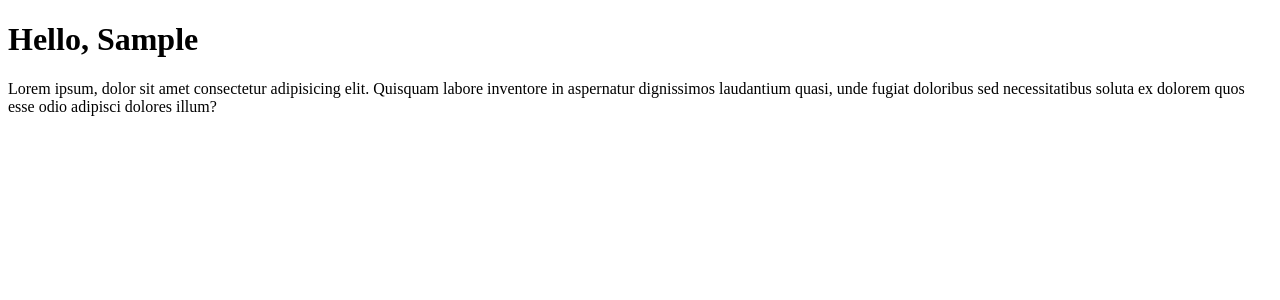
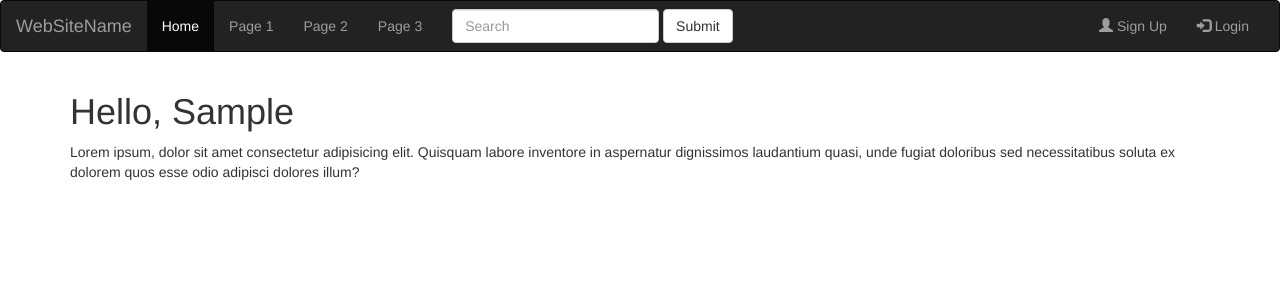
Before and after one commit to savannabergen/Flask-Blog, a Flask app: a page that uses templates/user.html in a window 1280 px wide. Shown: the top 300 px of the page. Run offline with Flask 3, Linux system fonts and the light colour scheme; some libraries are stand-ins or nearby versions.

Commit message:
Added Nav

```diff
--- /dev/null
+++ b/templates/base.html
@@ -0,0 +1,16 @@
+<!DOCTYPE html>
+<html lang="en">
+<head>
+    <meta charset="UTF-8">
+    <meta name="viewport" content="width=device-width, initial-scale=1.0">
+    <title>Flask Blog</title>
+    <link rel="stylesheet" href="https://maxcdn.bootstrapcdn.com/bootstrap/3.4.1/css/bootstrap.min.css">
+</head>
+<body>
+    {% include 'navbar.html' %}
+    <div class="container">
+    {% block content %}
+    {% endblock %}
+    </div>
+</body>
+</html>
--- /dev/null
+++ b/templates/navbar.html
@@ -0,0 +1,30 @@
+<nav class="navbar navbar-inverse">
+    <div class="container-fluid">
+      <div class="navbar-header">
+        <button type="button" class="navbar-toggle" data-toggle="collapse" data-target="#myNavbar">
+          <span class="icon-bar"></span>
+          <span class="icon-bar"></span>
+          <span class="icon-bar"></span>
+        </button>
+        <a class="navbar-brand" href="#">WebSiteName</a>
+      </div>
+      <div class="collapse navbar-collapse" id="myNavbar">
+        <ul class="nav navbar-nav">
+          <li class="active"><a href="#">Home</a></li>
+          <li><a href="#">Page 1</a></li>
+          <li><a href="#">Page 2</a></li>
+          <li><a href="#">Page 3</a></li>
+        </ul>
+        <form class="navbar-form navbar-left" action="/action_page.php">
+            <div class="form-group">
+              <input type="text" class="form-control" placeholder="Search">
+            </div>
+            <button type="submit" class="btn btn-default">Submit</button>
+          </form>
+        <ul class="nav navbar-nav navbar-right">
+          <li><a href="#"><span class="glyphicon glyphicon-user"></span> Sign Up</a></li>
+          <li><a href="#"><span class="glyphicon glyphicon-log-in"></span> Login</a></li>
+        </ul>
+      </div>
+    </div>
+  </nav>
--- a/templates/user.html
+++ b/templates/user.html
@@ -1,14 +1,8 @@
-<!DOCTYPE html>
-<html lang="en">
-<head>
-    <meta charset="UTF-8">
-    <meta name="viewport" content="width=device-width, initial-scale=1.0">
-    <title>User</title>
-</head>
-<body>
+{% extends 'base.html' %}
+
+{% block content %}
     <h1>Hello, {{ user_name|capitalize }}</h1>
     <p>Lorem ipsum, dolor sit amet consectetur adipisicing elit. Quisquam labore inventore in aspernatur
         dignissimos laudantium quasi, unde fugiat doloribus sed necessitatibus soluta ex
         dolorem quos esse odio adipisci dolores illum?</p>
-</body>
-</html>
+{% endblock %}
```
Also changed, not shown: templates/404.html (+4 -10 lines), templates/500.html (+4 -10 lines), templates/index.html (+4 -10 lines).
